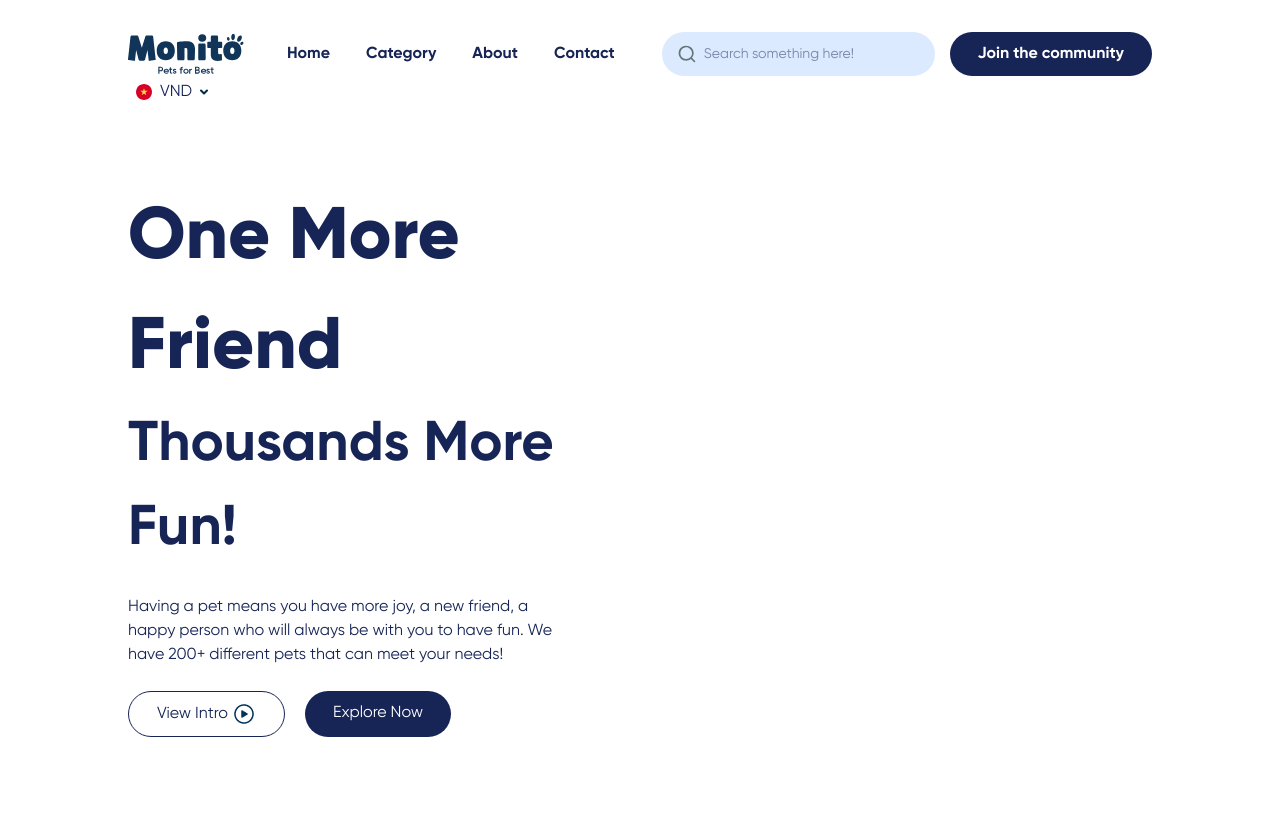
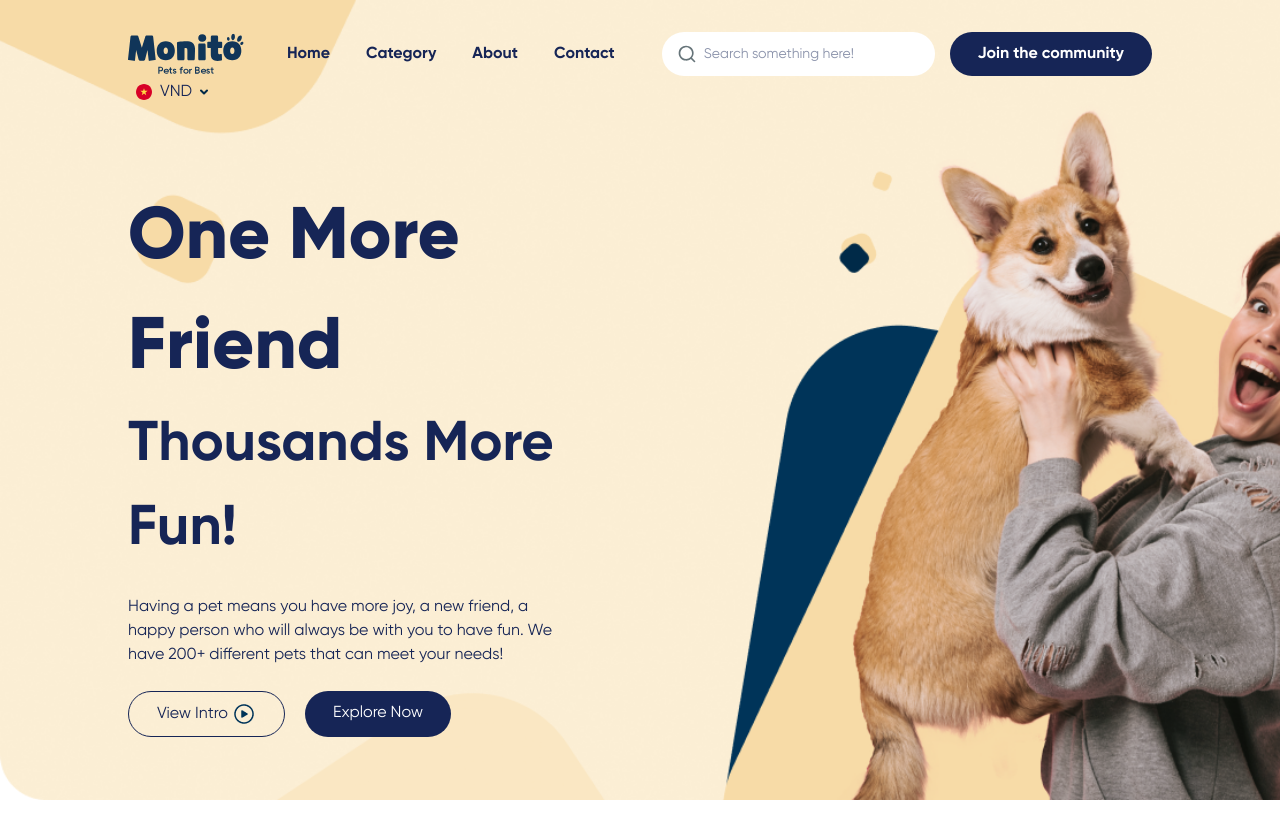
Before and after one commit to AnaClaraKulmann/desafio3-monito, a React (Vite) app in the folder Frontend/: page / in a window 1280 px wide. Built offline with nearby package versions, Linux system fonts and the light colour scheme.

Commit message:
Changes Header

```diff
--- a/Frontend/src/components/header.tsx
+++ b/Frontend/src/components/header.tsx
@@ -3,7 +3,7 @@ import Hero from "./hero";
 
 function Header(){
     return (
-        <header className="h-[100vh] flex flex-col text-base text-blue-950">
+        <header className="h-[100vh] bg-[url(./images/img-hero.png)] bg-cover flex flex-col text-base text-blue-950">
             <NavBar />
             <Hero />
         </header>
--- a/Frontend/src/components/navbar.tsx
+++ b/Frontend/src/components/navbar.tsx
@@ -12,7 +12,7 @@ function NavBar(){
             <li className='hover:text-sm hover:cursor-pointer hover:text-blue-900 px-2'>About</li>
             <li className='hover:text-sm hover:cursor-pointer hover:text-blue-900 px-2'>Contact</li>
         </ul>
-        <div className='flex flex-row gap-2 bg-blue-100 rounded-full items-center px-4 py-3 pr-8 ml-6'>
+        <div className='flex flex-row gap-2 bg-white rounded-full items-center px-4 py-3 pr-8 ml-6'>
             <IconSearch className='hover:cursor-pointer'/>
             <input className='outline-none pr-7 text-sm' type='text' name='search-nav' placeholder='Search something here!'></input>
         </div>
```
